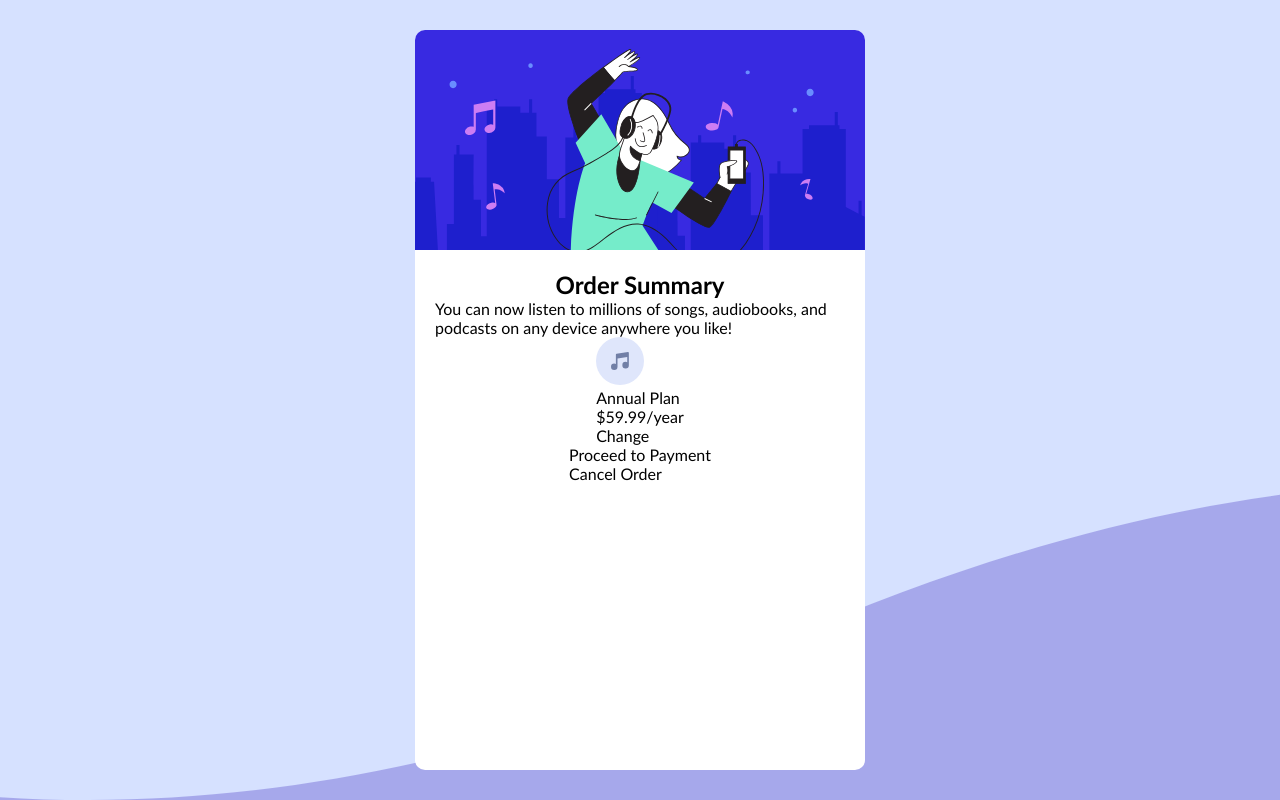
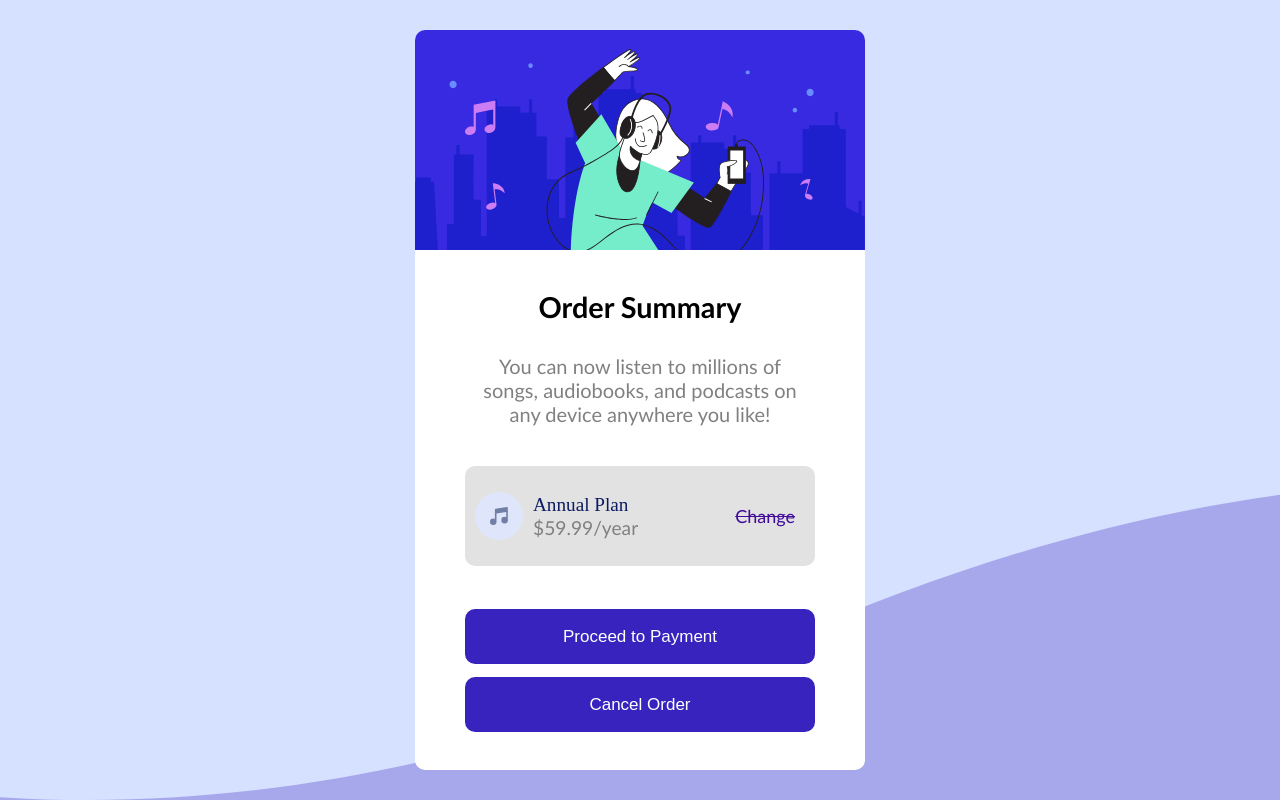
Before and after one commit to aufalfirdausi/fem-order-summary-component-main, a plain HTML site: page index.html in a window 1280 px wide. Drawn offline with Linux system fonts and the light colour scheme.

Commit message:
finished challenge order summary

```diff
--- a/index.html
+++ b/index.html
@@ -24,8 +24,10 @@
   <div class="col-price">
     <div class="right">
       <img src="icon-music.svg" alt="">
+      <div class="annual">
     <div class="plan">Annual Plan</div>
     <div class="price">$59.99/year</div>
+      </div>
     </div>
     <div class="left">
       <div class="change">Change</div>
@@ -34,8 +36,8 @@
 
 
   <div class="button">
-    <div class="butt-one">Proceed to Payment</div>
-    <div class="butt-two">Cancel Order</div>
+    <div class="butt one"><button>Proceed to Payment</button></div>
+    <div class="butt two"><button>Cancel Order</button></div>
   </div>
 
 </div>
--- a/main.css
+++ b/main.css
@@ -38,3 +38,87 @@ body {
     bottom: 20px;
     border-radius: 10px 10px 0px 0px;
 }
+
+.title {
+    font-size: larger;
+    padding: 20px 0px 20px 0px;
+}
+
+.desc-title {
+    color: grey;
+    font-size: 20px;
+    margin: 10px 45px 10px 45px;
+    text-align: center;
+}
+
+.col-price {
+    background-color: rgb(226, 226, 226);
+    display: flex;
+    justify-content: space-between;
+    align-items: center;
+    flex-direction: row;
+    width: 350px;
+    height: 100px;
+    border-radius: 10px;
+    margin: 30px 0px;
+}
+
+.right img{
+   margin: 10px;
+}
+
+.left {
+    display: flex;
+    align-items: center;
+}
+
+.right {
+    display: flex;
+    align-items: center;
+}
+
+.annual .plan {
+    color: rgb(13, 27, 97);
+    font: larger bold;
+}
+
+.annual .price {
+    font-size: larger;
+    color: grey;
+}
+
+.left {
+    padding: 0 20px;
+    font-size: large;
+    color: rgb(66, 11, 154);
+}
+
+.left .change {
+    font-weight: 40px;
+    text-decoration: line-through;
+}
+
+
+
+.button button {
+    background-color: transparent;
+    border: none;
+    outline: none;
+    color: white;
+    font-size: 17px;
+    background-color: rgb(56, 35, 190);
+    width: 350px;
+    height: 55px;
+    border-radius: 10px;
+}
+
+.button button:hover {
+    background-color: rgb(70, 48, 213);
+    transition: all 0.3s ease-in-out 0s;
+    box-shadow: 7px 7px 7px rgba(76, 76, 226, 0.643);
+    color: white;
+}
+
+.button .butt {
+    margin: 13px;
+}
```
